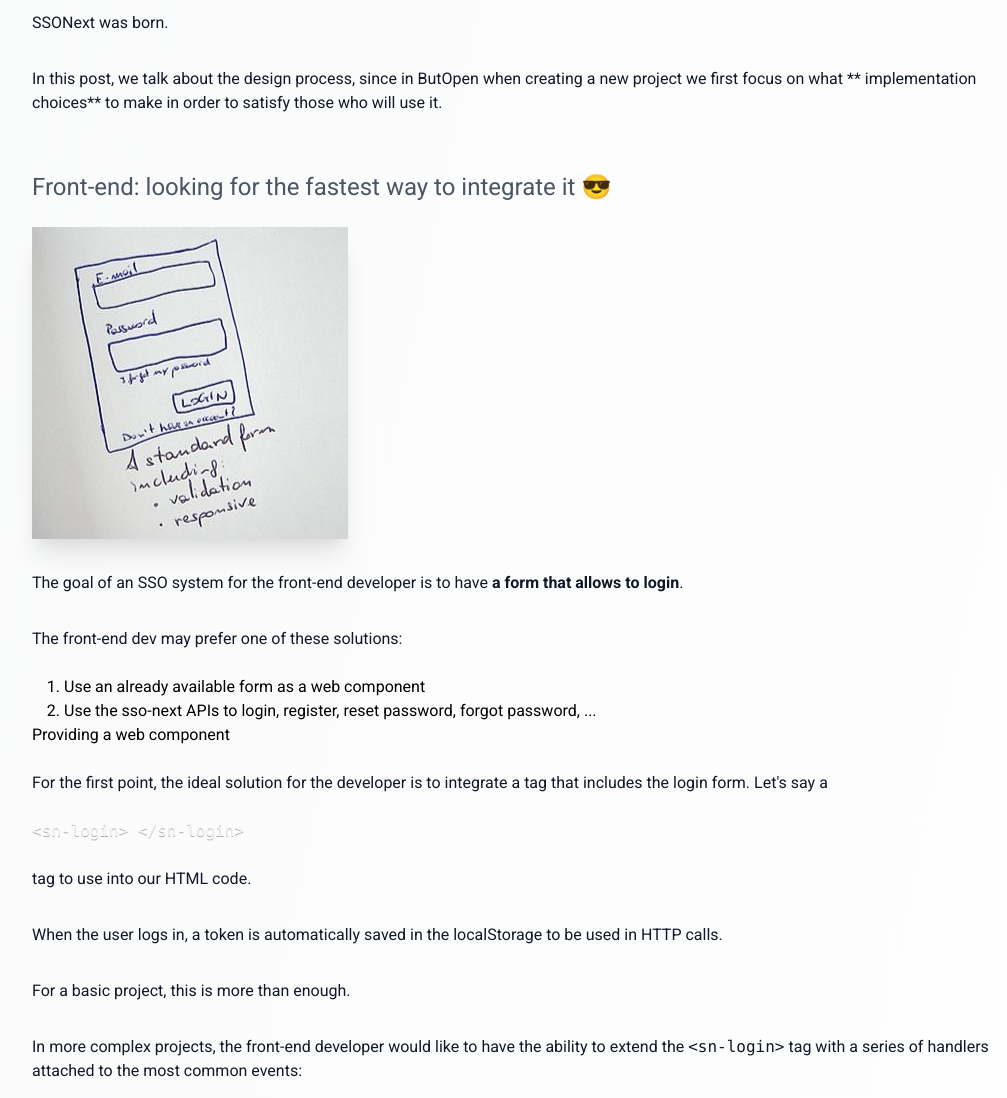
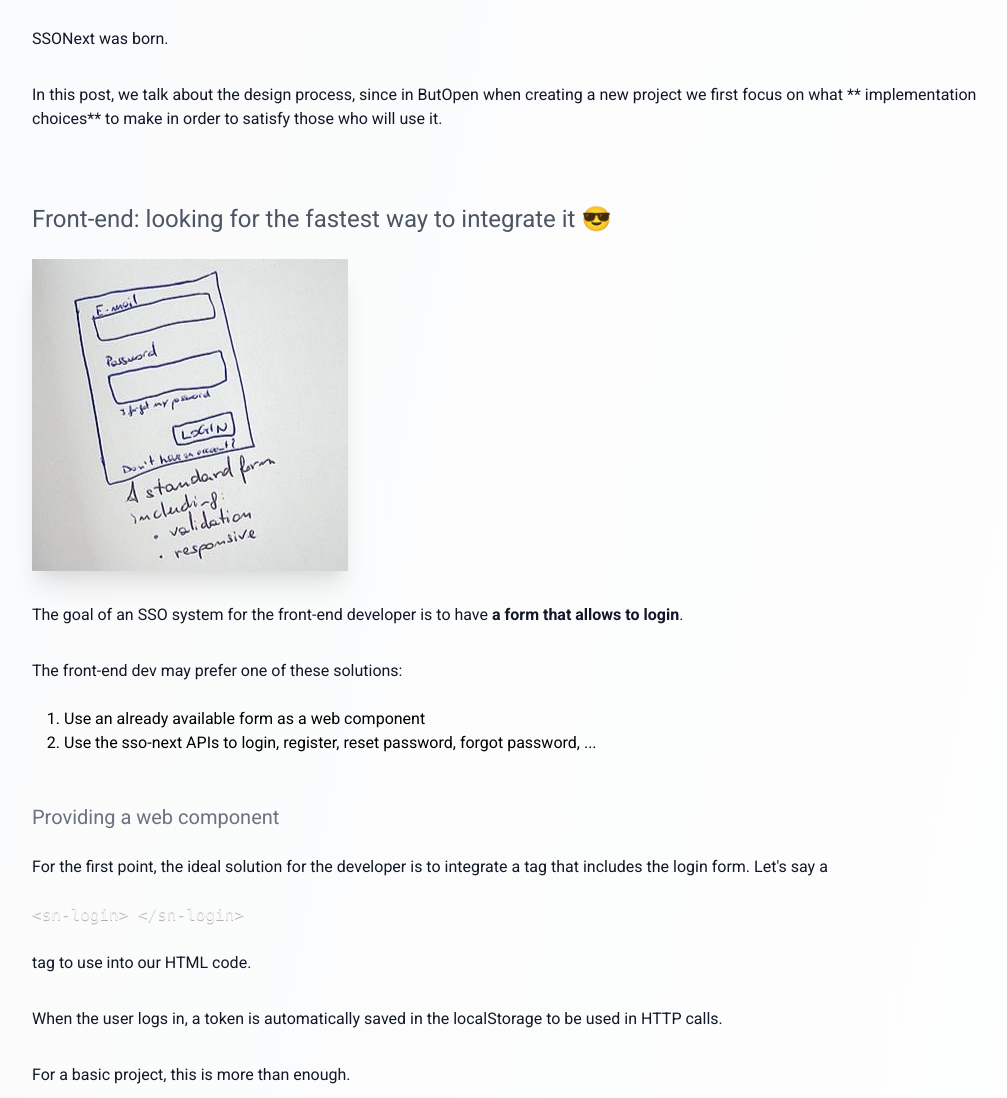
Before and after one commit to butopen/butopen.com, an Eleventy site: page src/blog/001-design-of-ssonext/index.md in a window 1280 px wide. Shown: the part 1469-2567 px from the top of the page, without its empty margins (128-1135 px from the left). Built offline with nearby package versions, Linux system fonts and the light colour scheme; Eleventy itself is replaced by a stand-in of ours; code samples lack their colours; files that its build step writes are made by us from their sources; files whose address does not match are found by name.

Commit message:
Improve typography

```diff
--- a/src/assets/css/_typography.scss
+++ b/src/assets/css/_typography.scss
@@ -3,7 +3,11 @@ h1 {
 }
 
 h2 {
-  @apply text-2xl text-gray-600 mb-2;
+  @apply text-2xl text-gray-600 mb-2 mt-16;
+}
+
+h3 {
+  @apply text-xl text-gray-500 mb-2 mt-12;
 }
 
 p {
```
